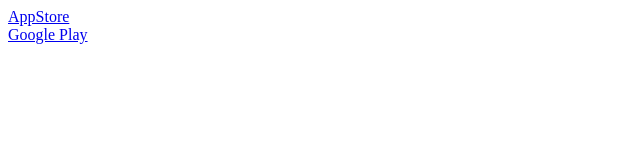
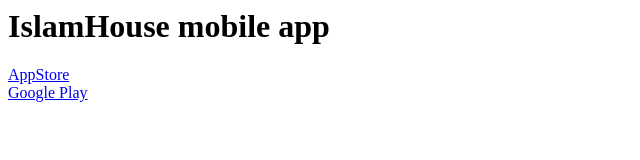
Before and after one commit to islamopedia/islamopedia.github.io, a plain HTML site: page index.html in a window 1280 px wide. Shown: the whole page, without its empty margins (0-640 px from the left). Drawn offline with Linux system fonts and the light colour scheme.

Commit message:
adding page title

```diff
--- a/index.html
+++ b/index.html
@@ -1,5 +1,6 @@
 <html>
   <body>
+    <h1>IslamHouse mobile app</h1>
     <div>
       <a href="http://bit.ly/islamhouse-ios-new">AppStore</a>
     </div>
```
